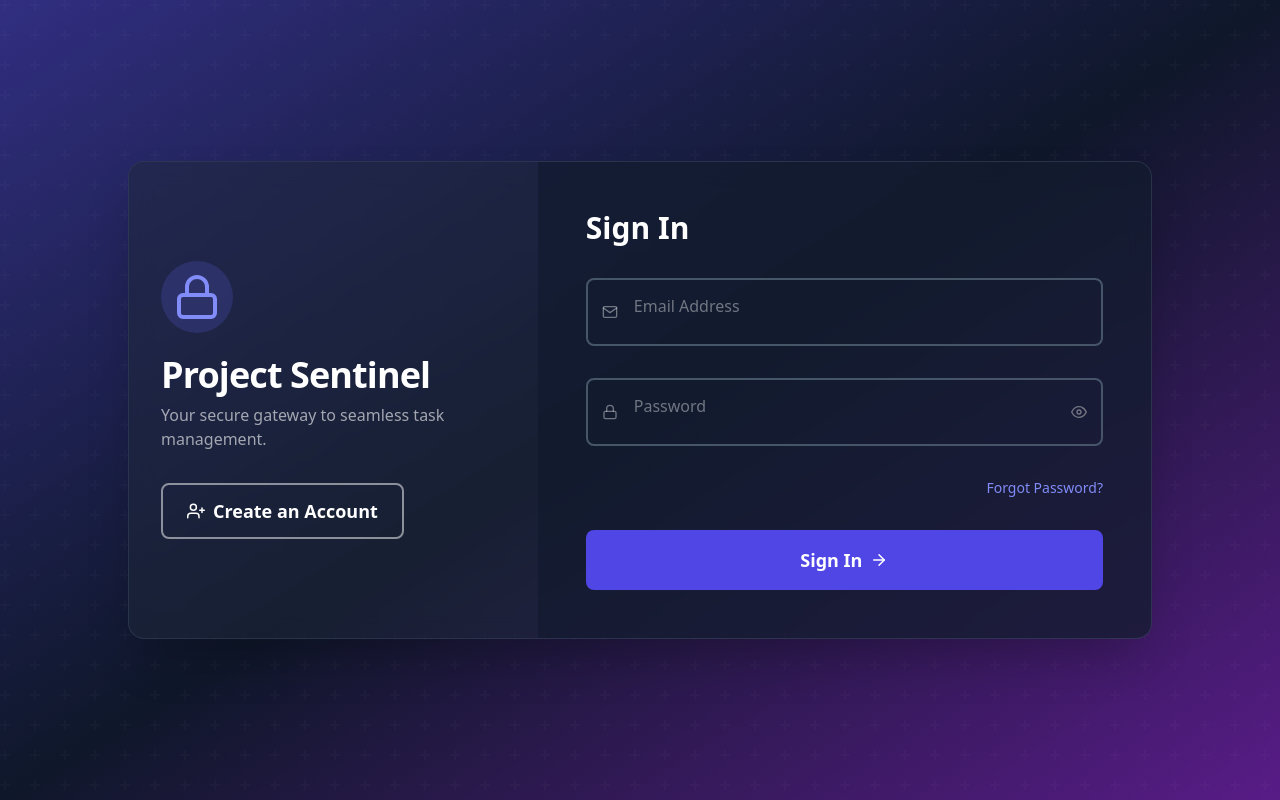
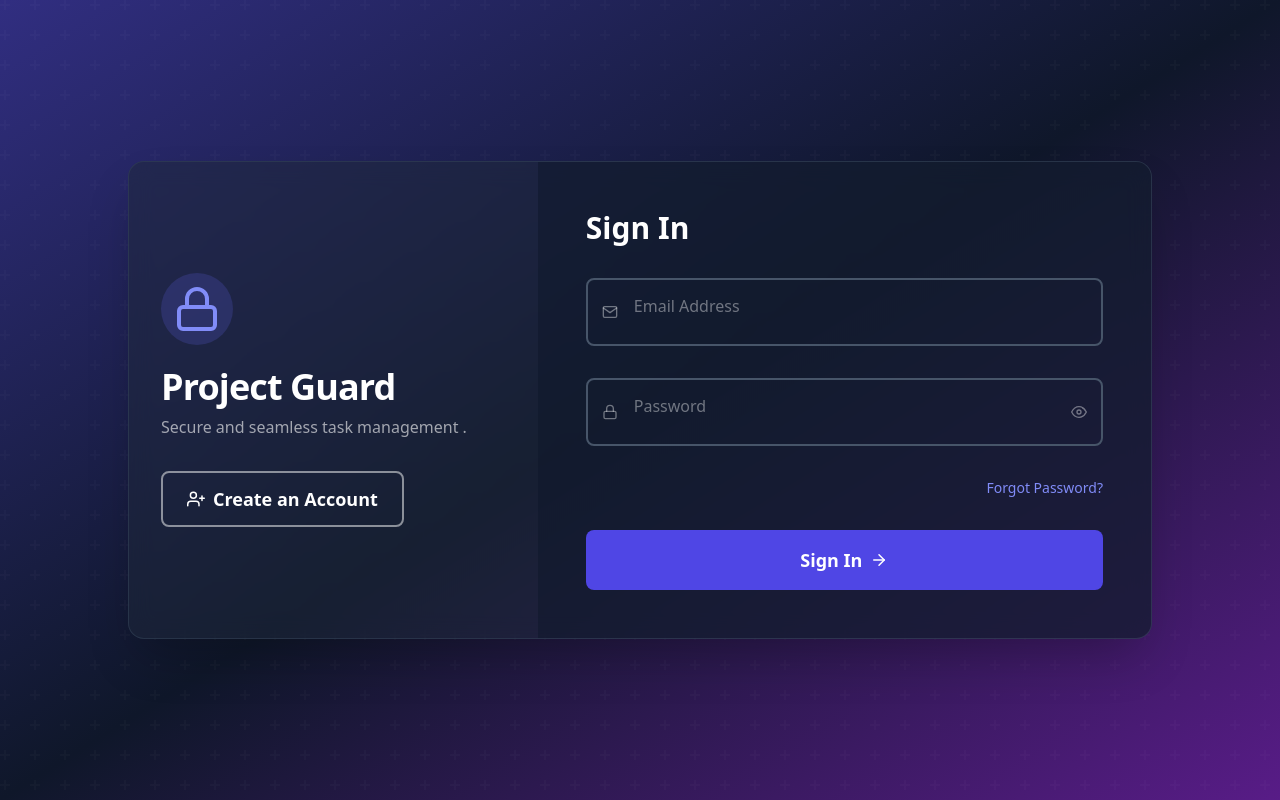
Before and after one commit to Akhadesarang1/ems, a React (Vite) app in the folder Client/: page / in a window 1280 px wide. Built offline with nearby package versions, Linux system fonts and the light colour scheme.

Commit message:
changed ui texts to make user understandings easy

```diff
--- a/Client/src/Login.jsx
+++ b/Client/src/Login.jsx
@@ -101,10 +101,10 @@ const Login = () => {
               <FiLock className="text-indigo-400 text-5xl" />
             </div>
             <h1 className="text-4xl font-extrabold tracking-tight text-white">
-              Project Sentinel
+              Project Guard
             </h1>
             <p className="text-white/60 mt-2 mb-8">
-              Your secure gateway to seamless task management.
+              Secure and seamless task management .
             </p>
             <motion.button
               whileHover={{ scale: 1.02 }}
```
